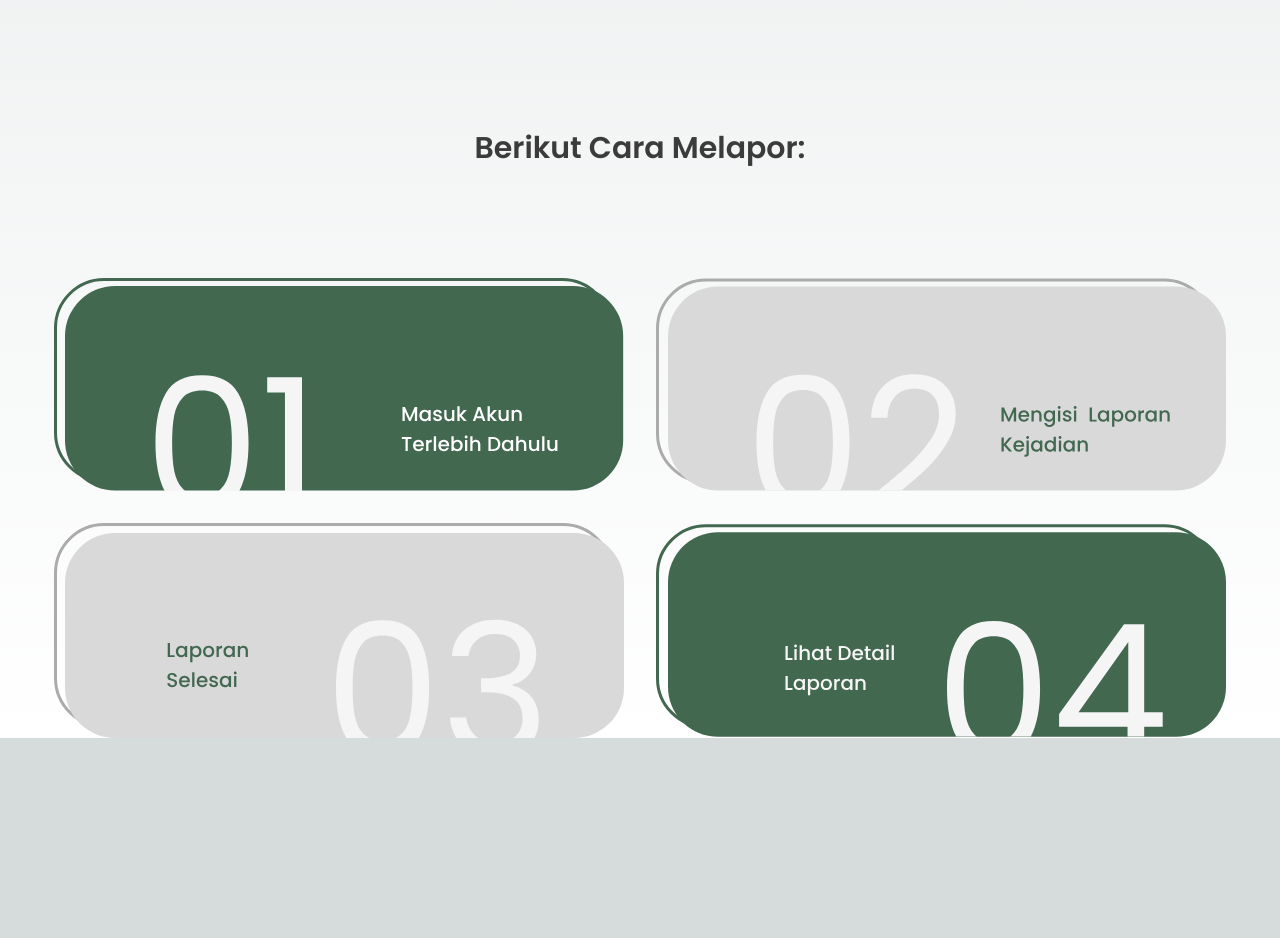
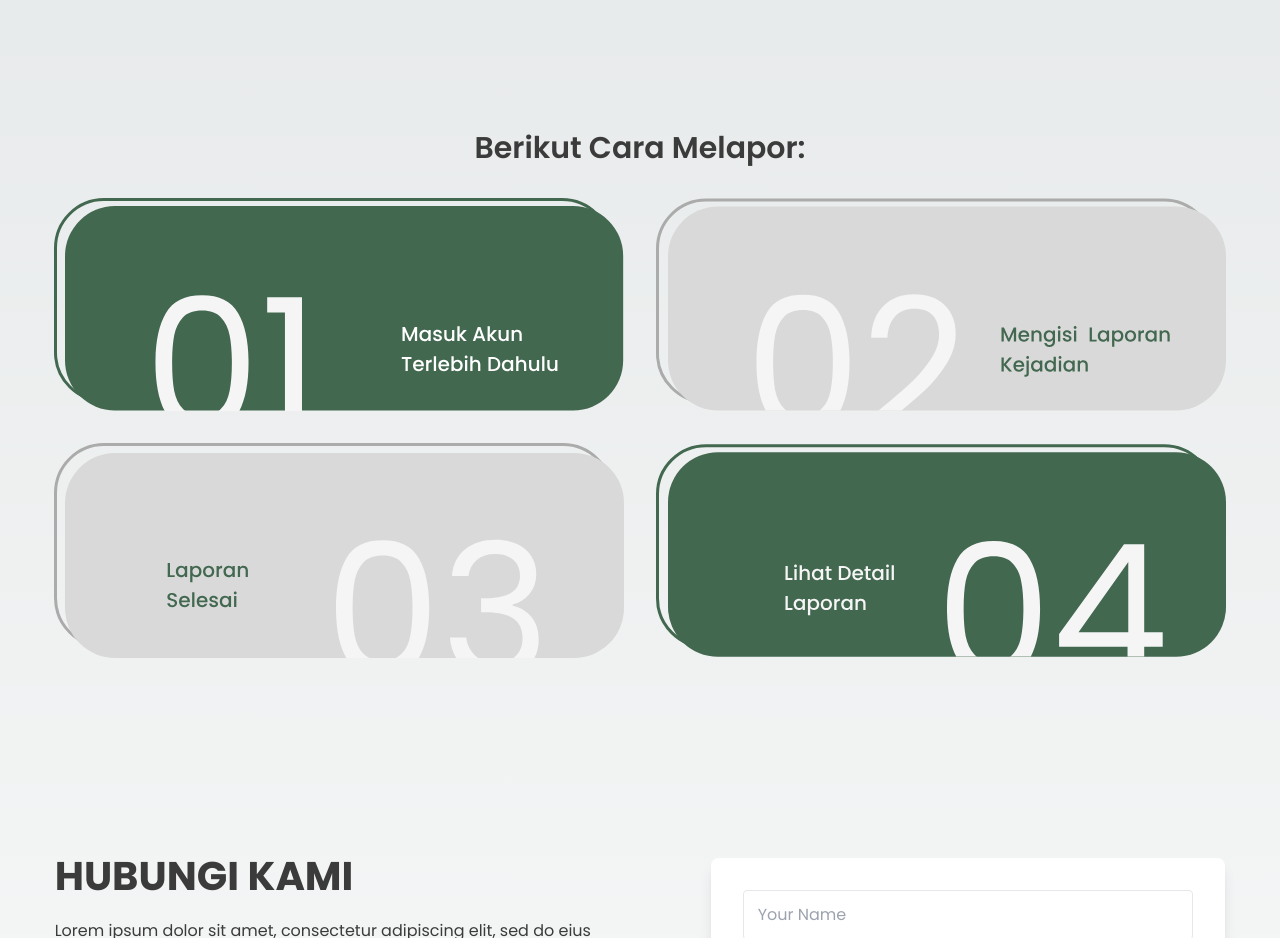
Before and after one commit to agisnarevaldo/layanan-tanggap-masyarakat, a Next.js app: page / in a window 1280 px wide. Shown: the part 1420-2358 px from the top of the page. Before the commit the page ends 2158 px from the top, so only its background shows below. Built offline with nearby package versions, Linux system fonts and the light colour scheme.

Commit message:
add: contact & footer section

```diff
--- a/app/page.tsx
+++ b/app/page.tsx
@@ -1,14 +1,12 @@
 import Image from "next/image";
 import Navbar from "./ui/navbar";
+import Contact from "./ui/contact";
+import Footer from "./ui/footer";
 
-export default function Home() {
+const Home = () => {
   return (
-    <main className="min-h-screen flex flex-col gap-20">
-      <Navbar />
     <div className="flex flex-col items-center gap-10 pt-28">
-        <h1 className="text-[60px] font-bold text-color">
-          CEPAT TANGGAP SIGAP
-        </h1>
+      <h1 className="text-[60px] font-bold text-color">CEPAT TANGGAP SIGAP</h1>
       <p className="font-semibold text-2xl text-color">
         Laporkan Kejadian Darurat Di Lingkungan Anda
       </p>
@@ -17,8 +15,11 @@ export default function Home() {
         Laporkan Masalah
       </button>
     </div>
-
-      <div className="flex gap-24 min-h-screen items-center">
+  );
+};
+const About = () => {
+  return (
+    <div className="flex gap-24 min-h-screen items-center" id="about">
       <Image
         src="/images/dec-left.svg"
         alt="decoratin left"
@@ -31,21 +32,21 @@ export default function Home() {
           <span className="text-[#436850] font-semibold">
             Layanan Tanggap Masyarakat
           </span>{" "}
-            adalah Aplikasi online untuk memudahkan masyarakat ketika
-            membutuhkan bantuan seperti bencana alam, tindak kriminal,
-            penertiban dan bantuan lainya. Jangan bingung bila mendapat suatu
-            masalah atau kejadian, laporkan saja pada kami !.
+          adalah Aplikasi online untuk memudahkan masyarakat ketika membutuhkan
+          bantuan seperti bencana alam, tindak kriminal, penertiban dan bantuan
+          lainya. Jangan bingung bila mendapat suatu masalah atau kejadian,
+          laporkan saja pada kami !.
         </p>
       </article>
-        <Image
-          src="/images/dec-right.svg"
-          alt="right"
-          width={314}
-          height={441}
-        />
+      <Image src="/images/dec-right.svg" alt="right" width={314} height={441} />
     </div>
+  );
+};
 
-      <h1 className="text-3xl font-semibold text-center mb-8">
+const CaraLapor = () => {
+  return (
+    <div>
+      <h1 className="text-3xl font-semibold text-center mb-8" id="cara">
         Berikut Cara Melapor:
       </h1>
       <div className="flex flex-wrap w-full justify-center gap-8">
@@ -54,6 +55,19 @@ export default function Home() {
         <Image src="/images/cara-3.svg" alt="Cara 1" width={570} height={212} />
         <Image src="/images/cara-4.svg" alt="Cara 1" width={570} height={212} />
       </div>
+    </div>
+  );
+};
+
+export default function HomePage() {
+  return (
+    <main className="min-h-screen flex flex-col gap-20">
+      <Navbar />
+      <Home />
+      <About />
+      <CaraLapor />
+      <Contact />
+      <Footer />
     </main>
   );
 }
```
Lines whose indentation alone changed are shown as unchanged.
